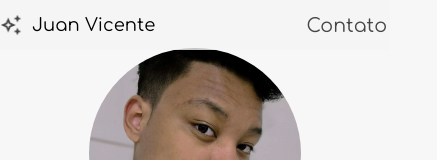
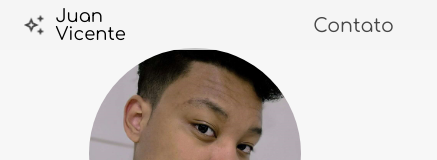
Before and after one commit to DevJuuan/Portfolio, a plain HTML site: page index.html in a window 390 px wide. Shown: the top 160 px of the page, 437 px wide, since content can reach past the window. Drawn offline with Linux system fonts and the light colour scheme.

Commit message:
Ajuste de Erros

```diff
--- a/styles/style.css
+++ b/styles/style.css
@@ -382,7 +382,6 @@ footer{
     .menu{
         display: flex;
         padding: 0 22%;
-
     }
     .menu-item-contato{
         display: flex;
@@ -445,17 +444,22 @@ footer{
 
     header{
         gap: 30%;
-        padding: 0 0;
+        padding: 0 6%;
         position: absolute;
     }
     section{
         padding: 0 6%;
     }
     /*Header*/
+    .logo{
+        width: auto;
+    }
+
     .menu{
         display: flex;
-        padding: 3px;
+        padding: 0 5%;
     }
+
 
     /*Hero-Apresentação*/
     .hero-container{
```
